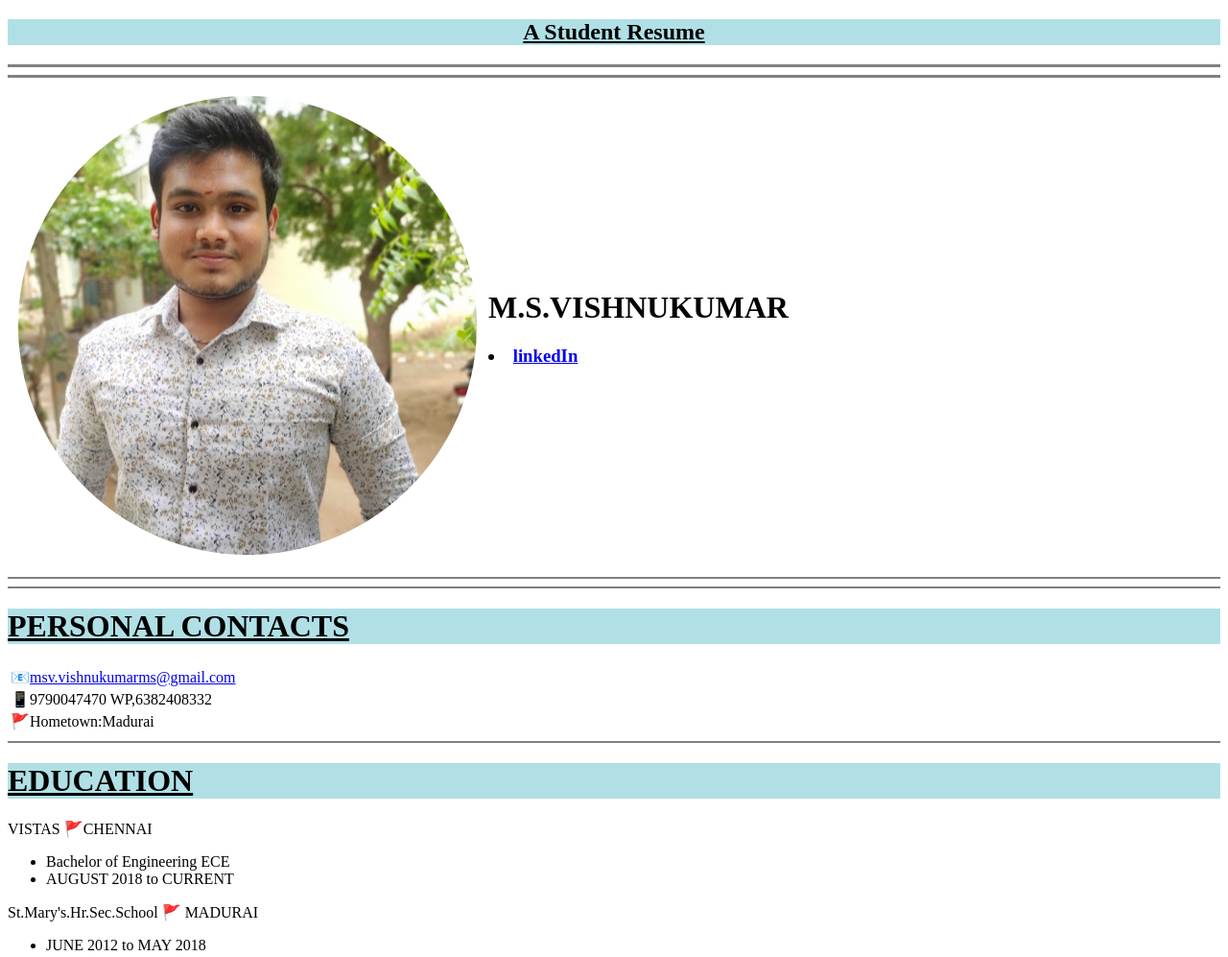
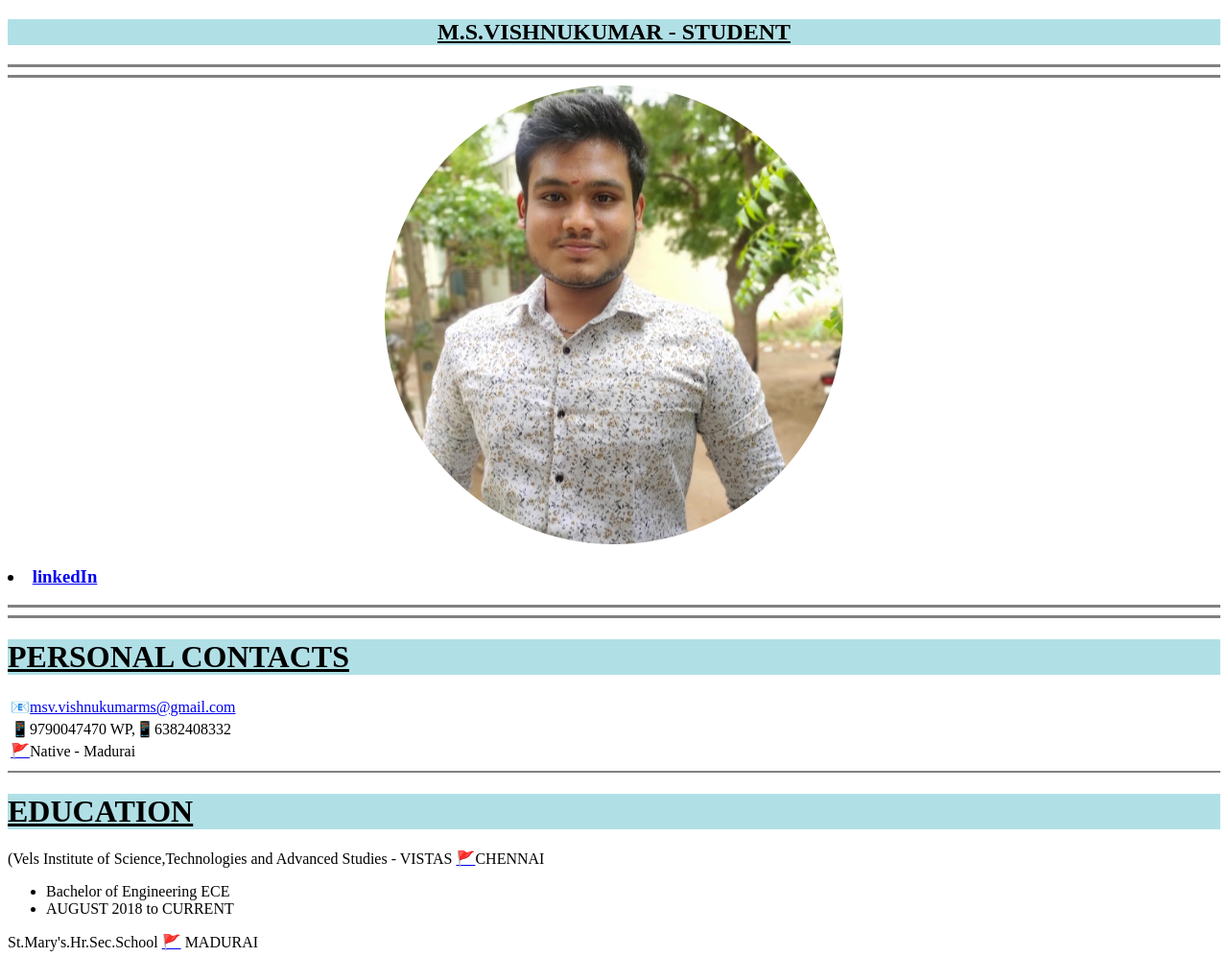
Before and after one commit to Vishnukumarms/Resume, a plain HTML site: page index.html in a window 1280 px wide. Shown: the top 997 px of the page at 96% size. Drawn offline with Linux system fonts and the light colour scheme.

Commit message:
Update index.html

```diff
--- a/index.html
+++ b/index.html
@@ -9,16 +9,12 @@
 <body>
 
   <center>
-    <h2 style="background-color:powderblue"><u>A Student Resume</u></h2>
+    <h2 style="background-color:powderblue"><u>M.S.VISHNUKUMAR - STUDENT</u></h2>
   </center>
   <hr size="3" noshade>
   <hr size="3" noshade>
 
-  <table cellspacing="10">
-    <tr>
-      <td><img src="images/vishnuss-modified.png" alt=""></td>
-      <td>
-        <h1>M.S.VISHNUKUMAR</<h1>
+      <center><td><img src="images/vishnuss-modified.png" alt="VISHNU"></td></center>
           <h3>
             <li>
 
@@ -26,10 +22,10 @@
 
             </li>
           </h3>
-    </tr>
-  </table>
-  <hr size="2" noshade>
-  <hr size="2" noshade>
+
+
+  <hr size="3" noshade>
+  <hr size="3" noshade>
 
   <thead>
     <h1 style="background-color:powderblue;"><u>PERSONAL CONTACTS</u></h1>
@@ -39,28 +35,28 @@
       <td>📧<a href="https://mail.google.com/mail/u/0/#inbox">msv.vishnukumarms@gmail.com</a></td>
     </tr>
     <tr>
-      <td>📱9790047470 WP,6382408332</td>
+      <td>📱9790047470 WP,📱6382408332</td>
     </tr>
     <tr>
-      <td>🚩Hometown:Madurai</td>
+      <td><a href="https://www.google.com/maps/place/Madurai,+Tamil+Nadu/@9.9178296,78.0527831,12z/data=!3m1!4b1!4m5!3m4!1s0x3b00c582b1189633:0xdc955b7264f63933!8m2!3d9.9252007!4d78.1197754">🚩</a>Native - Madurai</td>
     </tr>
   </table>
   <hr size="2" noshade>
   <h1 style="background-color:powderblue"><u>EDUCATION</u></h1>
 
-  <td>VISTAS 🚩CHENNAI </td>
+  <td>(Vels Institute of Science,Technologies and Advanced Studies - VISTAS <a href="https://www.google.com/search?rlz=1C1SQJL_enIN918IN919&tbs=lf:1,lf_ui:2&tbm=lcl&sxsrf=AOaemvLTTs_SuQN1ae5OzSeXgGvhxrpTHQ:1641559710334&q=vistas&rflfq=1&num=10&ved=2ahUKEwjHrKW71p_1AhXG4jgGHZQmBNwQtgN6BAgNEAc#rlfi=hd:;si:11596556925808437660,l,CgZ2aXN0YXNIv-3b5gFaDBAAGAAiBnZpc3Rhc5IBCnVuaXZlcnNpdHmqAQ4QASoKIgZ2aXN0YXMoAA;mv:[[13.1024295,80.2841475],[12.918946799999999,80.1093648]]">🚩</a>CHENNAI </td>
 
   <ul>
     <li>Bachelor of Engineering ECE </li>
     <li> AUGUST 2018 to CURRENT </li>
   </ul>
-  <td>St.Mary's.Hr.Sec.School 🚩 MADURAI</td>
+  <td>St.Mary's.Hr.Sec.School <a href="https://www.google.com/search?q=st.marys+madurai&rlz=1C1SQJL_enIN918IN919&tbm=lcl&sxsrf=AOaemvLv99gfh7oZqxjTm3ZvllCMNeHoMg%3A1641559922155&ei=cjfYYZvsCLCG4-EPwe-14AE&oq=st.marys+madurai&gs_l=psy-ab.3...0.0.0.8768.0.0.0.0.0.0.0.0..0.0....0...1c..64.psy-ab..0.0.0....0.ox2IoewGlDc#rlfi=hd:;si:16056819961290744512,l,ChBzdC5tYXJ5cyBtYWR1cmFpSNTPg4CUq4CACFoaEAAQARgAGAEiEHN0IG1hcnlzIG1hZHVyYWmSARdoaWdoZXJfc2Vjb25kYXJ5X3NjaG9vbKoBEBABKgwiCHN0IG1hcnlzKAA;mv:[[9.955428399999999,78.12815599999999],[9.9102221,78.08834519999999]]">🚩</a> MADURAI</td>
   <ul>
     <li>JUNE 2012 to MAY 2018 </li>
   </ul>
   <hr size="3" noshade>
   <h1 style="background-color:powderblue"><u>SUMMARY</u></h1>
-  <p>currently pursuing IV Year, I have completed online courses in CISCO,IBM and currently doing Full stack developer online course in <a href="https://www.udemy.com/course/the-complete-web-development-bootcamp/">UDEMY</a>.I've done an internship in
+  <p>currently pursuing IV Year, I have completed online courses in CISCO,IBM and currently doing Full stack developer online course in <a href="https://www.udemy.com/course/the-complete-web-development-bootcamp/">UDEMY</a>. I've done an internship in
     ICC private limited (JAVA application developer).Interested in coding, Possessing Effective communication & public speaking skills and also adaptive to learn and explore technologies. </p>
   <hr size="3" noshade>
   <h1 style="background-color:powderblue"><u>EMPLOYMENT</u></h1>
```
